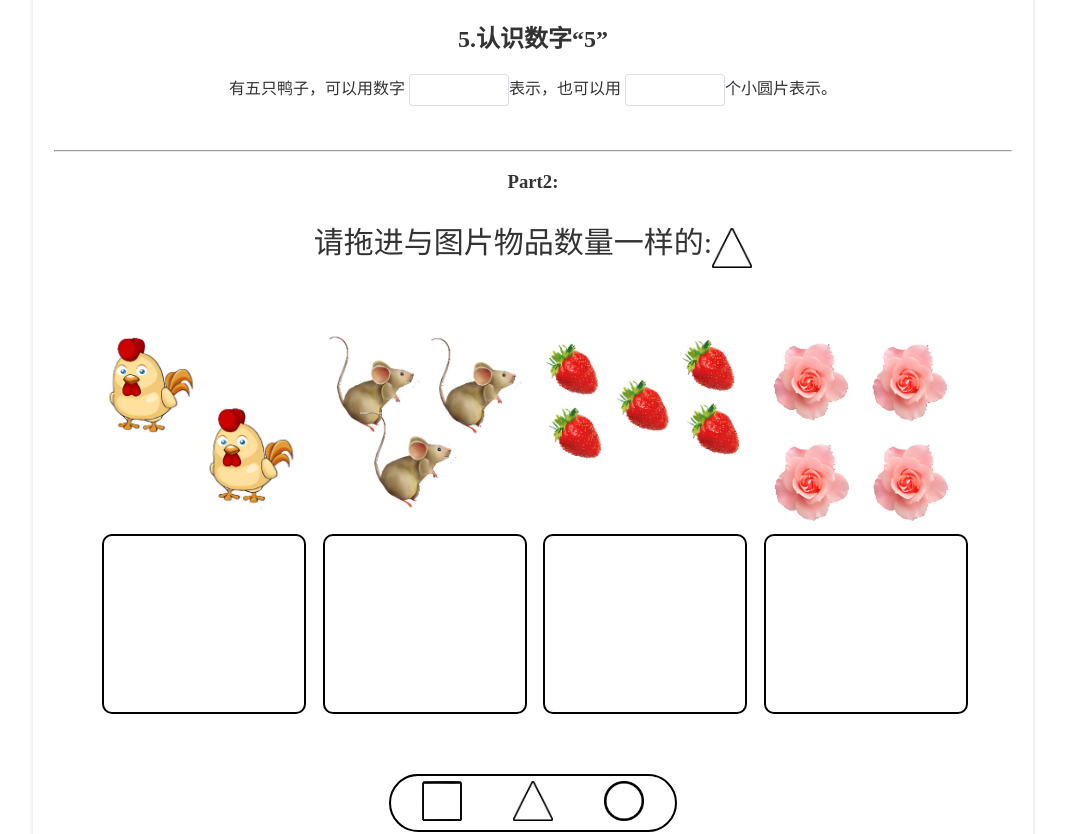
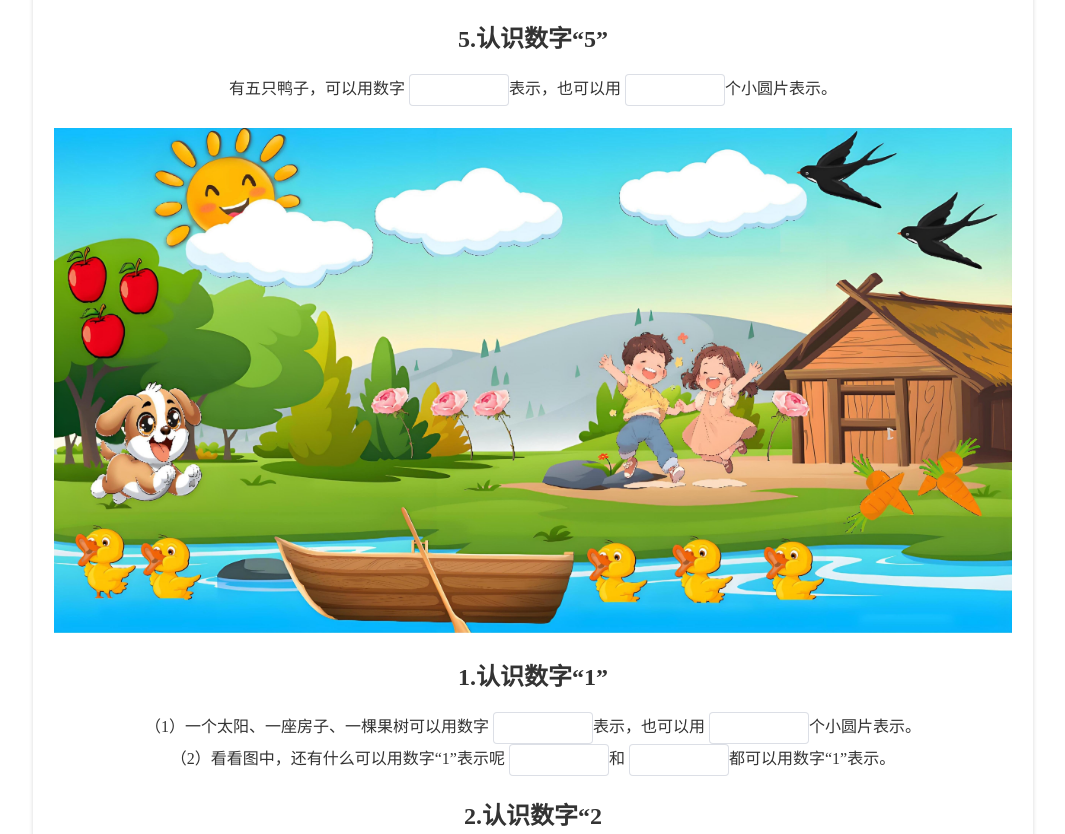
Before and after one commit to Nacocx/AmeQd, a Vue app: page / in a window 1280 px wide. Shown: the part 1185-2019 px from the top of the page, without its empty margins (107-1172 px from the left). Built offline with nearby package versions, Linux system fonts and the light colour scheme.

Commit message:
fixed
修复了填空题的bug

```diff
--- a/src/App.vue
+++ b/src/App.vue
@@ -68,14 +68,7 @@ import lxt from "@/components/lxt.vue";
 
 //实际使用中数据从后端获取
 
-//axios 获得题目
-// async function getTm(addr) {
-//   try{
-//     let response=await
-//   }catch(e){
-//     console.error(e);
-//   }
-// }
+
 
 
 const mockQuestions={
@@ -188,7 +181,7 @@ const mockQuestions={
         "4.认识数字“4”",
         "5.认识数字“5”",
       ],
-      img: "",
+      img: "./static/img/T1_tkt_ok/tkt_1.jpeg",
       subQuestions: [
         "（1）一个太阳、一座房子、一棵果树可以用数字TNUM表示，也可以用TNUM个小圆片表示。TSPL（2）看看图中，还有什么可以用数字“1”表示呢TNUM和TNUM都可以用数字“1”表示。",
         "两只鸟、两个人，可以用数字TNUM表示，也可以用TNUM个小圆片表示。",
@@ -341,20 +334,10 @@ const mockStudentInfo = {
   teacher: "Bob",
 };
 
-const mockCorAnswers = [
-  {
-    questionId: 1,
-    answer: "B",
-  },
-  {
-    questionId: 2,
-    answer: "D",
-  },
-  {
-    questionId: 3,
-    answer: "C",
-  },
-];
+const mockCorAnswers = {
+  xzt:['B','D','C'],
+
+}
 
 
 
@@ -364,8 +347,8 @@ export default {
       questions: mockQuestions,
       studentInfo: mockStudentInfo,
       corAnswers: mockCorAnswers,
-      // currentPage:1 ,
-
+      loading:false,
+      error:null,
 
     };
   },
@@ -423,11 +406,38 @@ export default {
       return { totalTm, percentage, answeredCount };
     },
   },
-  created() {},
+  created() {
+    this.fetchData();
+  },
   mounted() {
     document.addEventListener('contextmenu', this.preventContextMenu);
     },
   methods: {
+    async fetchData() {
+    this.loading = true;
+    this.error = null;
+
+    try {
+      const response = await axios.post('addr');
+      // API返回的数据结构
+      const { questions, studentInfo, corAnswers } = response.data;
+
+      this.questions = questions || mockQuestions;
+      this.studentInfo = studentInfo || mockStudentInfo;
+      this.corAnswers = corAnswers || mockCorAnswers;
+
+    } catch (error) {
+      console.error('获取数据失败:', error);
+      this.error = error;
+
+      // 使用mock数据作为回退
+      this.questions = mockQuestions;
+      this.studentInfo = mockStudentInfo;
+      this.corAnswers = mockCorAnswers;
+    } finally {
+      this.loading = false;
+    }
+  },
     // 确认是否提交答案
     willSubmit() {
       let remainTm = this.countTm.totalTm - this.countTm.answeredCount;
@@ -534,6 +544,7 @@ export default {
       // console.log(sstAns);
       // console.log(xztAns);
       // this.checkAnswers(xztAns);
+
       const httAns=[];
       this.questions.htt.userAnswer.forEach(ans=>{
         httAns.push(ans)
@@ -558,7 +569,6 @@ export default {
     //   }
     //   console.log(boolList);
     // },
-
     // pageAdd(){
     //   if(this.currentPage<5) {
     //     this.currentPage++;
@@ -572,6 +582,7 @@ export default {
     //   }
     // },
     // 禁用右键菜单
+
     preventContextMenu(e) {
       ElMessage('为了更好的体验，右键已被禁用')
       e.preventDefault();
--- a/src/components/tkt.vue
+++ b/src/components/tkt.vue
@@ -1,10 +1,9 @@
 <template>
   <section class="question-container">
     <div
-        v-for="(questionGroup, groupIndex) in allQuestions"
+        v-for="(questionGroup) in allQuestions"
         :key="'group-' + questionGroup.id"
         :id="'part-' + questionGroup.id"
-        v-show="questionGroup.id === currentPage"
         class="question-part"
     >
 
```
